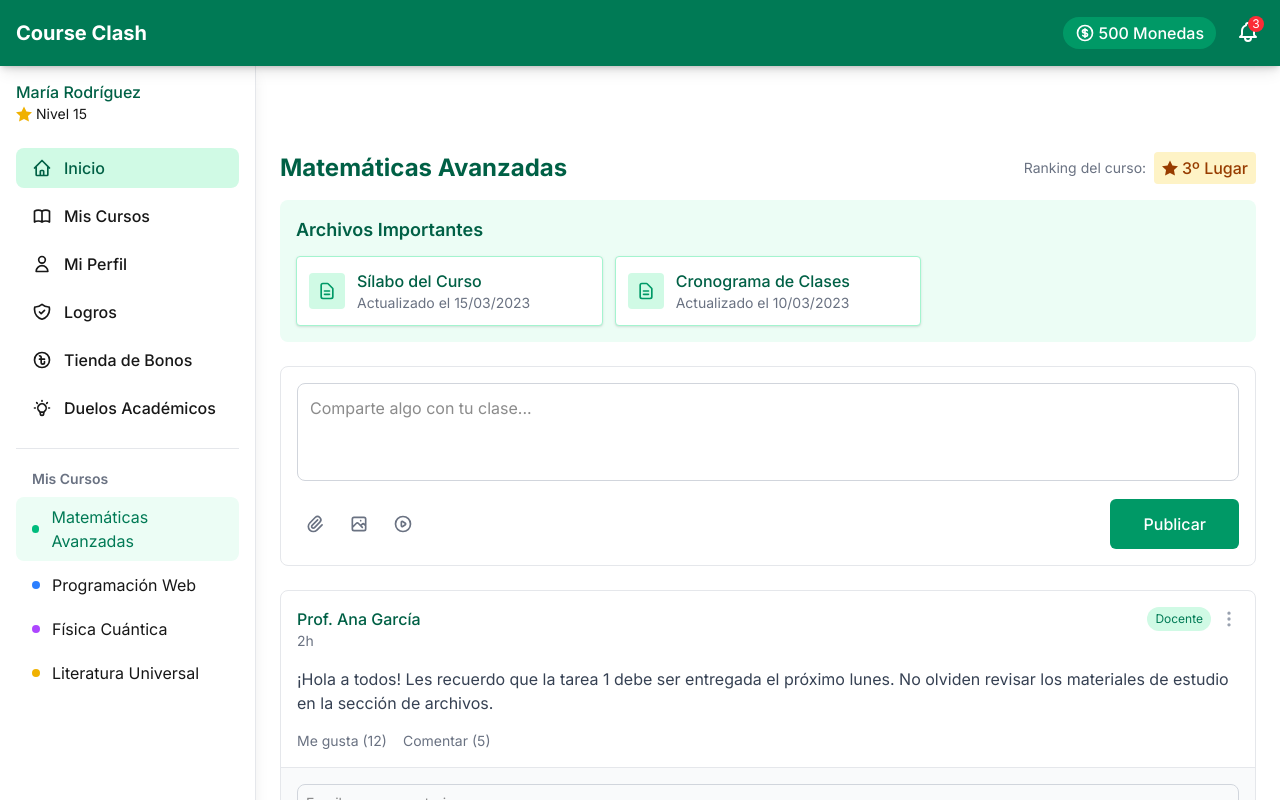
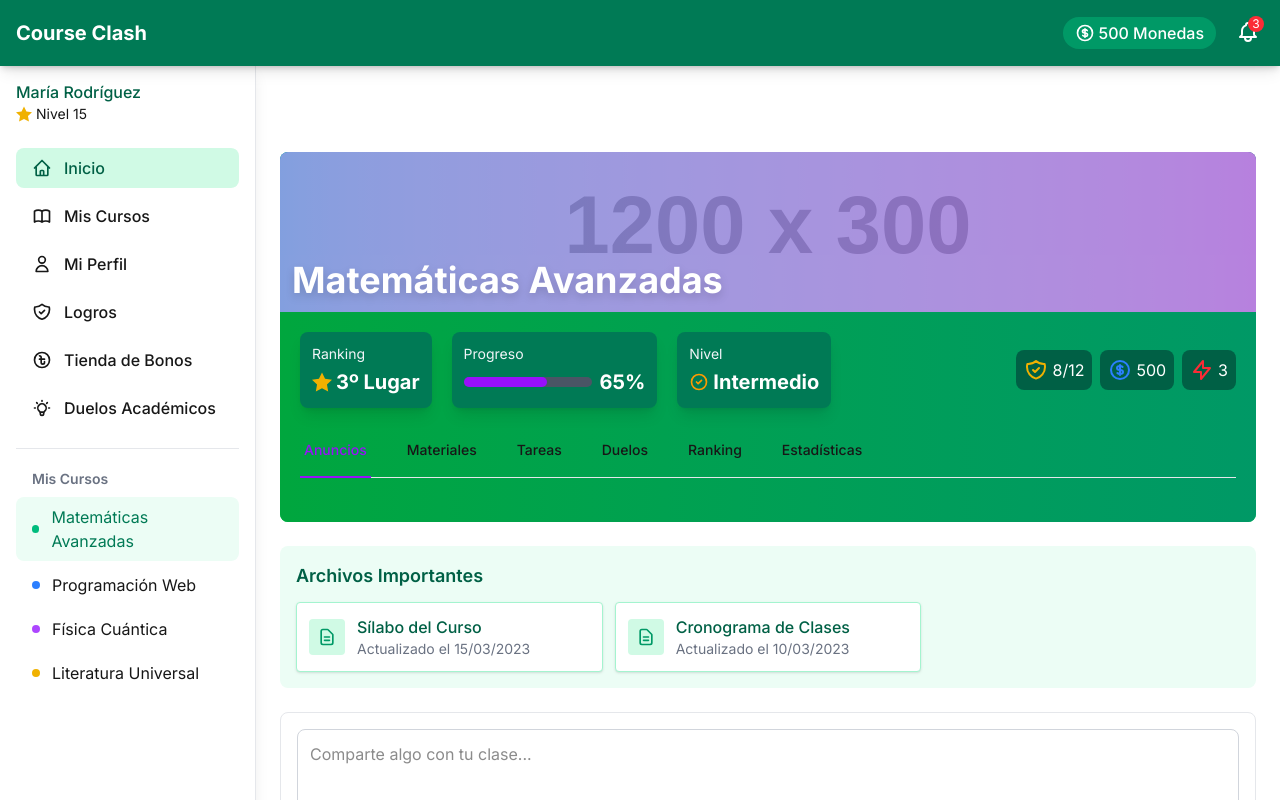
Before and after one commit to w1sec0d/CourseClash, a Next.js app in the folder frontend/: page /curso in a window 1280 px wide. Shown: the top 800 px of the page. Built offline with nearby package versions, Linux system fonts and the light colour scheme.

Commit message:
Modifica header del curso

```diff
--- a/frontend/app/curso/page.tsx
+++ b/frontend/app/curso/page.tsx
@@ -7,6 +7,7 @@ import SidebarOverlay from './components/SidebarOverlay';
 import Post from './components/Post';
 import CreatePostForm from './components/CreatePostForm';
 import ImportantFilesSection from './components/ImportantFiles';
+import TabNavigation from '@/components/TabNavigation';
 
 export default function Curso() {
   const [isSidebarOpen, setIsSidebarOpen] = useState(false);
@@ -108,32 +109,95 @@ export default function Curso() {
     },
   ]);
 
+  type TabId = 'Anuncios' | 'Materiales' | 'Tareas' | 'Duelos' | 'Ranking' | 'Estadísticas';
+  const [activeTab, setActiveTab] = useState<TabId>('Anuncios');
+
   return (
     <div>
       <CourseNavbar toggleSidebar={toggleSidebar} />
       <Sidebar isOpen={isSidebarOpen} onClose={() => setIsSidebarOpen(false)} />
       <SidebarOverlay isOpen={isSidebarOpen} onClose={() => setIsSidebarOpen(false)} />
       <section className='pt-16 lg:pl-64'>
+
+
+
         <div className='mx-auto md:p-6 container p-4'>
           <div className='mb-6'>
-            <div className='justify-between items-center mb-4 flex'>
-              <h1 className='text-2xl font-bold text-emerald-800'>
-                Matemáticas Avanzadas
-              </h1>
-              <div className='items-center flex space-x-2'>
-                <span className='text-sm text-gray-500'>
-                  Ranking del curso:
-                </span>
-                <div className='items-center bg-amber-100 text-amber-800 px-2 py-1 flex rounded'>
-                  <svg
-                    xmlns='http://www.w3.org/2000/svg'
-                    className='h-4 w-4 mr-1'
-                    fill='currentColor'
-                    viewBox='0 0 24 24'
-                  >
-                    <path d='M12 .587l3.668 7.568 8.332 1.151-6.064 5.828 1.48 8.279-7.416-3.967-7.417 3.967 1.481-8.279-6.064-5.828 8.332-1.151z' />
-                  </svg>
-                  <span className='font-medium'>3º Lugar</span>
+            <div className="bg-green-500 rounded-lg mb-6 overflow-hidden">
+              <div className="h-40 bg-gradient-to-r from-blue-600 to-purple-600 relative">
+                <img alt="Banner del curso" src="https://placehold.co/1200x300/gray/white?text=Matem%C3%A1ticas+Avanzadas" className="object-cover opacity-60 w-full h-full"></img>
+                <div className="absolute inset-0 flex items-end m-3">
+                  <p className="text-4xl font-bold text-white drop-shadow-lg">Matemáticas Avanzadas</p>
+                </div>
+              </div>
+              <div className="bg-gradient-to-r from-green-600 to-emerald-600 p-5">
+                <div className="justify-between items-center mb-4 flex flex-wrap">
+                  <div className="flex flex-wrap gap-5">
+                    <div className="bg-emerald-700 rounded-lg p-3 shadow-lg">
+                      <div className="text-slate-100 text-sm mb-1">Ranking</div>
+                      <div className="items-center flex">
+                        <svg xmlns="http://www.w3.org/2000/svg" className="h-5 w-5 text-yellow-500 mr-1" fill="currentColor" viewBox="0 0 24 24" id="Windframe_vpfdGyPdR">
+                                                  <path d="M12 .587l3.668 7.568 8.332 1.151-6.064 5.828 1.48 8.279-7.416-3.967-7.417 3.967 1.481-8.279-6.064-5.828 8.332-1.151z"></path>
+                                              </svg>
+                        <span className="text-xl font-bold text-white">3º Lugar</span>
+                      </div>
+                    </div>
+                    <div className="bg-emerald-700 rounded-lg p-3 shadow-lg">
+                      <div className="text-slate-100 text-sm mb-1">Progreso</div>
+                      <div className="items-center flex">
+                        <div className="w-32 bg-gray-600 rounded-full h-2.5 mr-2">
+                          <div style={{ width: '65%' }} className="bg-purple-600 h-2.5 rounded-full"></div>
+                        </div>
+                        <span className="text-xl font-bold text-white">65%</span>
+                      </div>
+                    </div>
+                    <div className="bg-emerald-700 rounded-lg p-3 shadow-lg">
+                      <div className="text-slate-100 text-sm mb-1">Nivel</div>
+                      <div className="items-center flex">
+                        <svg xmlns="http://www.w3.org/2000/svg" className="h-5 w-5 text-amber-500 mr-1" fill="none" viewBox="0 0 24 24" stroke="currentColor" id="Windframe_byfzgzcjg">
+                                                  <path stroke-linecap="round" stroke-linejoin="round" stroke-width="2" d="M9 12l2 2 4-4m6 2a9 9 0 11-18 0 9 9 0 0118 0z"></path>
+                                              </svg>
+                        <span className="text-xl font-bold text-white">Intermedio</span>
+                      </div>
+                    </div>
+                  </div>
+                  <div className="mt-2 sm:mt-0 flex gap-2">
+                    <div className="bg-emerald-800 rounded-lg items-center p-2 flex">
+                      <svg xmlns="http://www.w3.org/2000/svg" className="h-6 w-6 text-yellow-500" fill="none" viewBox="0 0 24 24" stroke="currentColor" id="Windframe_H0gDltI4q">
+                                              <path stroke-linecap="round" stroke-linejoin="round" stroke-width="2" d="M9 12l2 2 4-4m5.618-4.016A11.955 11.955 0 0112 2.944a11.955 11.955 0 01-8.618 3.04A12.02 12.02 0 003 9c0 5.591 3.824 10.29 9 11.622 5.176-1.332 9-6.03 9-11.622 0-1.042-.133-2.052-.382-3.016z"></path>
+                                          </svg>
+                      <span className="ml-1 text-white">8/12</span>
+                    </div>
+                    <div className="bg-emerald-800 rounded-lg items-center p-2 flex">
+                      <svg xmlns="http://www.w3.org/2000/svg" className="h-6 w-6 text-blue-500" fill="none" viewBox="0 0 24 24" stroke="currentColor" id="Windframe_pJN7xNJ0w">
+                                              <path stroke-linecap="round" stroke-linejoin="round" stroke-width="2" d="M12 8c-1.657 0-3 .895-3 2s1.343 2 3 2 3 .895 3 2-1.343 2-3 2m0-8c1.11 0 2.08.402 2.599 1M12 8V7m0 1v8m0 0v1m0-1c-1.11 0-2.08-.402-2.599-1M21 12a9 9 0 11-18 0 9 9 0 0118 0z"></path>
+                                          </svg>
+                      <span className="ml-1 text-white">500</span>
+                    </div>
+                    <div className="bg-emerald-800 rounded-lg items-center p-2 flex">
+                      <svg xmlns="http://www.w3.org/2000/svg" className="h-6 w-6 text-red-500" fill="none" viewBox="0 0 24 24" stroke="currentColor" id="Windframe_AxdSGjqxD">
+                                              <path stroke-linecap="round" stroke-linejoin="round" stroke-width="2" d="M13 10V3L4 14h7v7l9-11h-7z"></path>
+                                          </svg>
+                      <span className="ml-1 text-white">3</span>
+                    </div>
+                  </div>
+                </div>
+                <div className="mt-4">
+                  <div className=" ">
+                    <TabNavigation
+                       tabs={[
+                        { id: 'Anuncios' as TabId, label: 'Anuncios' },
+                        { id: 'Materiales' as TabId, label: 'Materiales' },
+                        { id: 'Tareas' as TabId, label: 'Tareas' },
+                        { id: 'Duelos' as TabId, label: 'Duelos' },
+                        { id: 'Ranking' as TabId, label: 'Ranking' },
+                        { id: 'Estadísticas' as TabId, label: 'Estadísticas' }
+                      ] as const}
+                      activeTab={activeTab}
+                      onTabChange={(tabId) => setActiveTab(tabId)}
+                      tabColor="purple"
+                      text="gray-50" />
+                  </div>
                 </div>
               </div>
             </div>
--- a/frontend/components/TabNavigation.tsx
+++ b/frontend/components/TabNavigation.tsx
@@ -9,12 +9,16 @@ interface TabNavigationProps<TabId> {
   tabs: Tab<TabId>[];
   activeTab: TabId;
   onTabChange: (tabId: TabId) => void;
+  tabColor?: string;
+  text?: string;
 }
 
 const TabNavigation = <TabId extends string>({
   tabs,
   activeTab,
-  onTabChange
+  onTabChange,
+  tabColor = 'emerald',
+  text = 'gray-500'
 }: TabNavigationProps<TabId>) => {
   return (
     <div className="border-b border-gray-200 mb-6">
@@ -25,8 +29,8 @@ const TabNavigation = <TabId extends string>({
             onClick={() => onTabChange(tab.id)}
             className={`whitespace-nowrap py-4 px-1 border-b-2 font-medium text-sm ${
               activeTab === tab.id
-                ? 'border-indigo-500 text-indigo-600'
-                : 'border-transparent text-gray-500 hover:text-gray-700'
+                ? `border-${tabColor}-500 text-${tabColor}-600`
+                : `border-transparent text-${text} hover:text-${text}`
             }`}
           >
             {tab.label}
```
Also changed, not shown: 1 other file (tests, documents, lock files or other folders).
